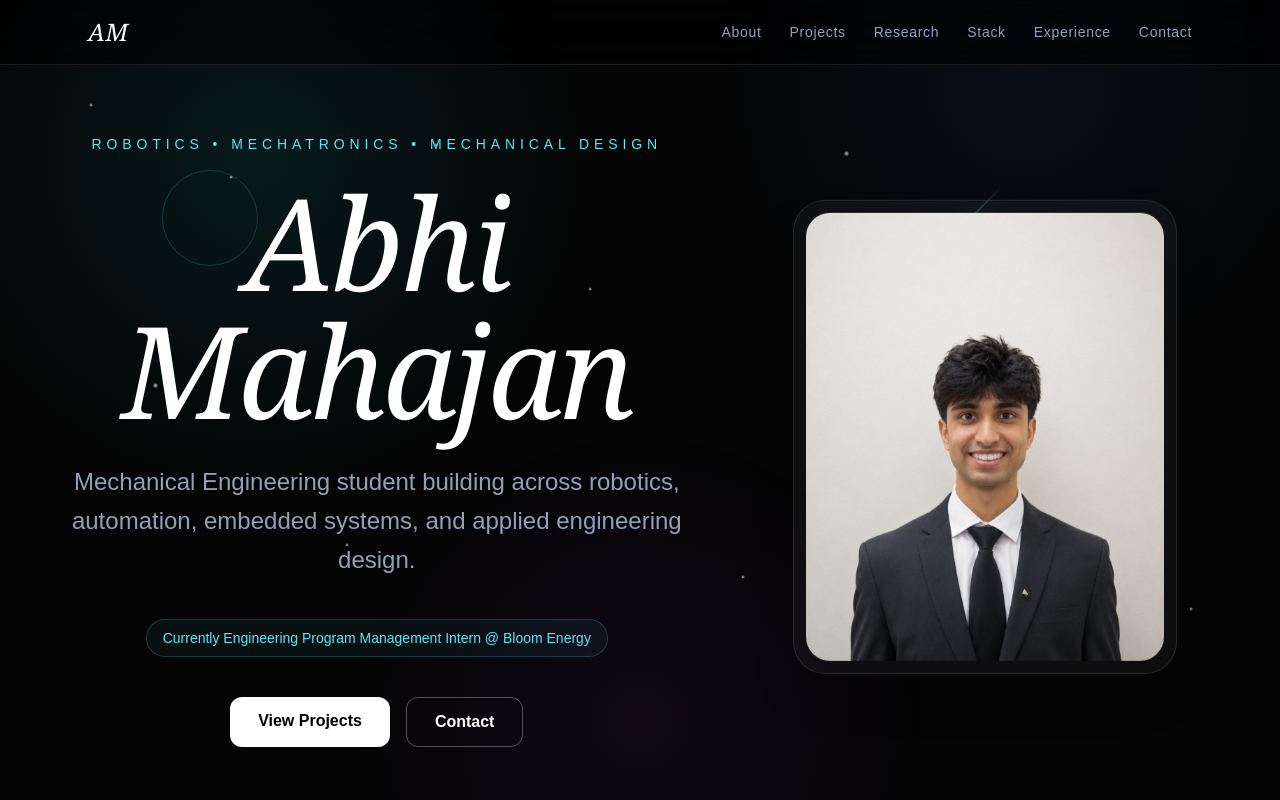
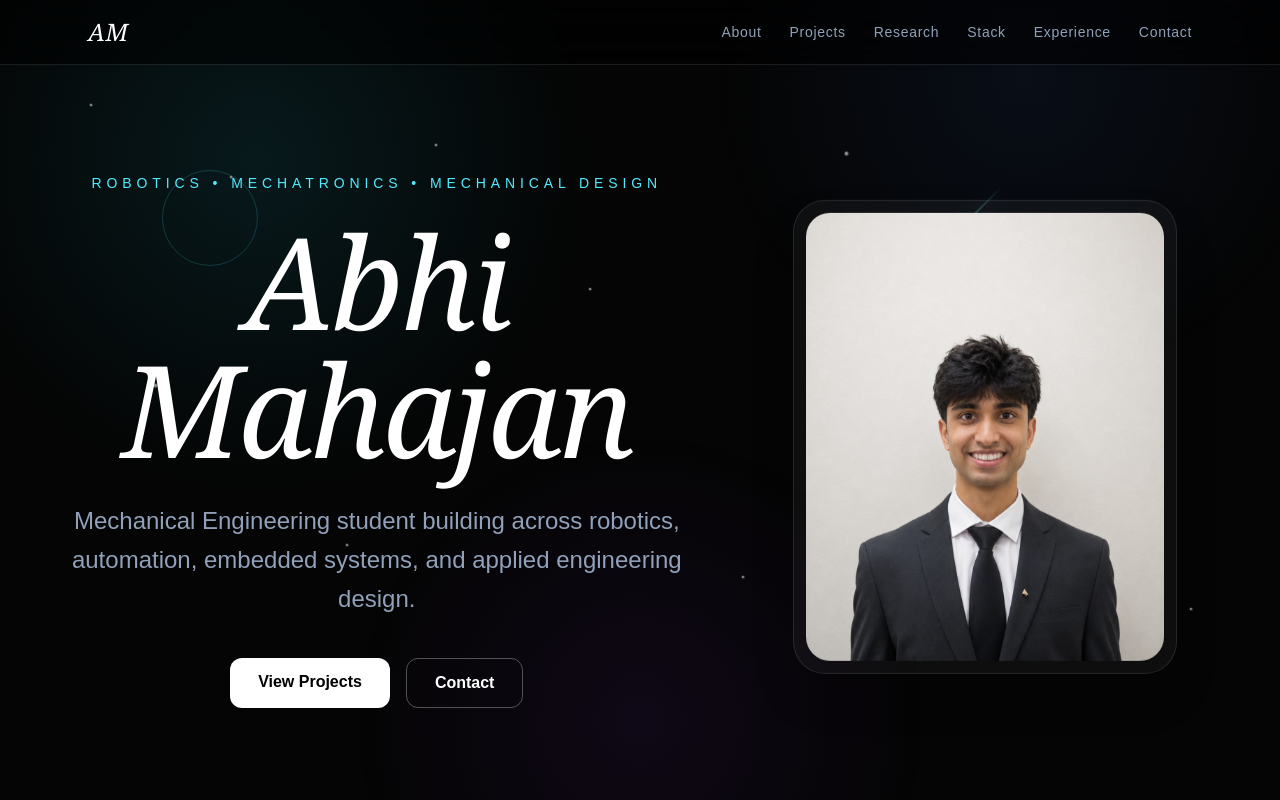
Before and after one commit to abhimahajan-1/portfolio, a Next.js app: page / in a window 1280 px wide. Shown: the top 800 px of the page. Built offline with nearby package versions, Linux system fonts and the light colour scheme.

Commit message:
Update portfolio bio

```diff
--- a/app/page.tsx
+++ b/app/page.tsx
@@ -509,10 +509,6 @@ export default function Home() {
               automation, embedded systems, and applied engineering design.
             </p>
 
-            <div className="mb-10 inline-flex items-center rounded-full border border-cyan-300/20 bg-cyan-300/5 px-4 py-2 text-sm text-cyan-300">
-              Currently Engineering Program Management Intern @ Bloom Energy
-            </div>
-
             <div className="flex flex-col justify-center gap-4 sm:flex-row">              <a
                 href="#featured"
                 className="rounded-xl bg-white px-7 py-3 font-semibold text-black transition hover:scale-105 hover:bg-cyan-200"
```
